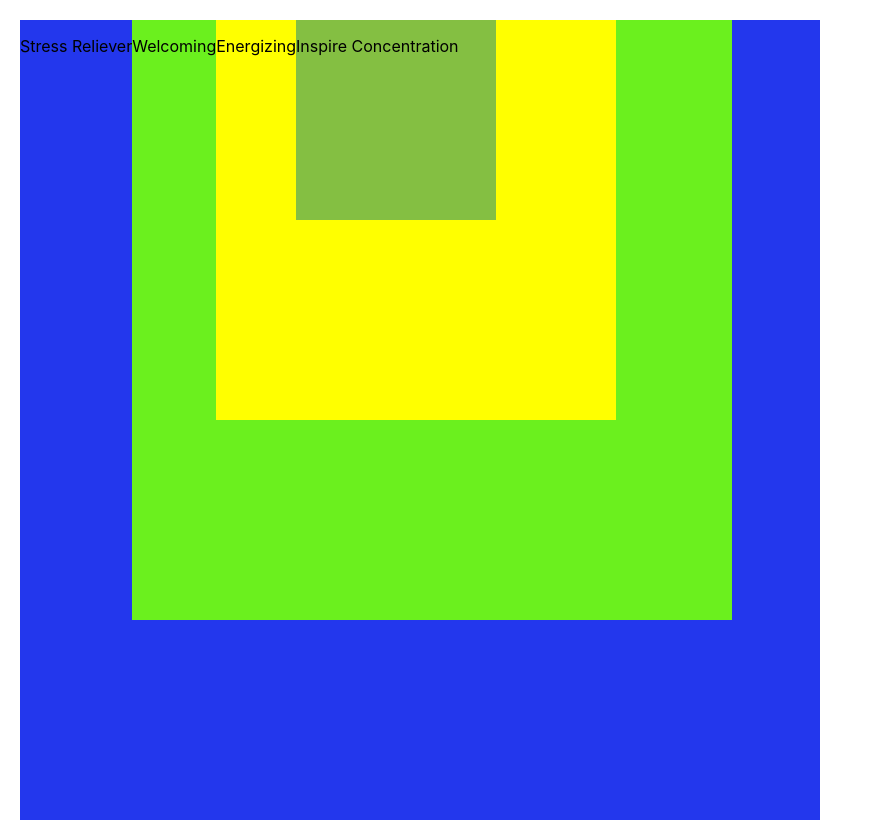
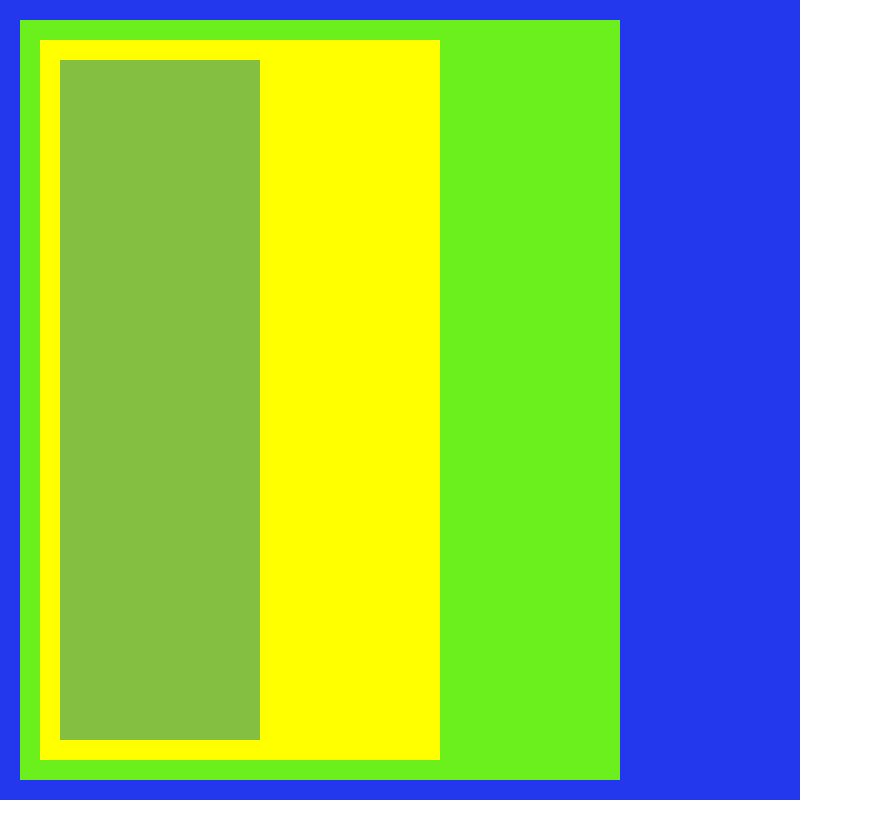
Before and after one commit to Nyasha1998/dhandler, a React (Create React App) app: page / in a window 1280 px wide. Shown: the whole page, without its empty margins (0-883 px from the left). Built offline with nearby package versions, Linux system fonts and the light colour scheme.

Commit message:
third commit

```diff
--- a/src/App.css
+++ b/src/App.css
@@ -1,3 +1,7 @@
-.App {
-  text-align: center;
+* , *:after {
+  box-sizing: border-box;
+  padding: 0;
+  margin: 0;
+  scroll-behavior: smooth;
+
 }
--- a/src/App.js
+++ b/src/App.js
@@ -1,11 +1,12 @@
 import './App.css';
-import Landingpage from './pages/Landingpage';
+import LandingPage from './pages/LandingPage';
 
 function App() {
   return (
-    <>
-    <Landingpage />
-    </>
+
+    <div>
+    <LandingPage />
+    </div>
 
   );
 }
--- a/src/pages/Landingpage.js
+++ b/src/pages/Landingpage.js
@@ -1,19 +1,37 @@
 import React from 'react'
-import styled, { keyframes } from 'styled-components'
+import TextTransition, { presets } from "react-text-transition"
 
-const Landingpage = () => {
+import {
+  Container,
+  Blue,
+  Orange,
+  Yellow,
+  Green
+} from './LandingPageStyle.js'
+
+const TEXTS = [
+  "University students are mostly affected by depression",
+  "This is a major effect on their academic excellence",
+  "Whilst depression affects student’s performance",
+  "It also claims lives of the students as it causes suicidal thoughts among them",
+  "It is unlikely that this area of mental health is under-resourced",
+  "And the treatment cannot be afforded and accessed by everyone",
+  "But don't worry we are here to help you, just click on the registration link below."
+]
+
+const LandingPage = () => {
 
 
   return (
     <Container>
       <Blue>
-        <p>Stress Reliever</p>
+
       <Orange>
-        <p>Welcoming</p>
+
         <Yellow>
-          <p>Energizing</p>
+
           <Green>
-            <p>Inspire Concentration</p>
+
           </Green>
         </Yellow>
       </Orange>
@@ -22,53 +40,4 @@ const Landingpage = () => {
   )
 }
 
-export default Landingpage
-
-const example = keyframes`
-  from {background-color: blue;}
-  to {background-color: yellow;}
-`
-const Container = styled.div`
-  display: flex;
-  width: 100%;
-  height: 100%;
-  position: absolute;
-  margin: 20px 20px 20px 20px;
-`
-
-const Blue = styled.div`
-  display: flex;
-  width: 100vh;
-  height: 100vh;
-  background-color: #2337ED;
-  animation-name: ${example};
-  animation-duration: 3s;
-`
-
-const Orange = styled.div`
-  display: flex;
-  position: relative;
-  width: 75vh;
-  height: 75vh;
-  background-color: #6BF01E;
-  animation-name: ${example};
-  animation-duration: 3s;
-`
-const Yellow = styled.div`
-  display: flex;
-  position: relative;
-  width: 50vh;
-  height: 50vh;
-  background-color: yellow;
-  animation-name: ${example};
-  animation-duration: 3s;
-`
-const Green = styled.div`
-  display: flex;
-  position: relative;
-  width: 25vh;
-  height: 25vh;
-  background-color: #84BF42;
-  animation-name: ${example};
-  animation-duration: 3s;
-`
+export default LandingPage
--- a/src/pages/LandingpageStyle.js
+++ b/src/pages/LandingpageStyle.js
@@ -5,11 +5,10 @@ export const example = keyframes`
   to {background-color: yellow;}
 `
 export const Container = styled.div`
-  display: flex;
-  width: 100%;
-  height: 100%;
+
   position: absolute;
-  margin: 20px 20px 20px 20px;
+  box-sizing: border-box;
+
 `
 
 export const Blue = styled.div`
@@ -17,7 +16,7 @@ export const Blue = styled.div`
   width: 100vh;
   height: 100vh;
   background-color: #2337ED;
-  animation-name: example;
+  animation-name: ${example};
   animation-duration: 3s;
 `
 
@@ -25,26 +24,29 @@ export const Orange = styled.div`
   display: flex;
   position: relative;
   width: 75vh;
-  height: 75vh;
+
+  margin: 20px 20px 20px 20px;
   background-color: #6BF01E;
-  animation-name: example;
+  animation-name: ${example};
   animation-duration: 3s;
 `
 export const Yellow = styled.div`
   display: flex;
   position: relative;
   width: 50vh;
-  height: 50vh;
+
+  margin: 20px 20px 20px 20px;
   background-color: yellow;
-  animation-name: example;
+  animation-name: ${example};
   animation-duration: 3s;
 `
 export const Green = styled.div`
   display: flex;
   position: relative;
   width: 25vh;
-  height: 25vh;
+
+  margin: 20px 20px 20px 20px;
   background-color: #84BF42;
-  animation-name: example;
+  animation-name: ${example};
   animation-duration: 3s;
 `
```
Also changed, not shown: src/Data/AffirmativeState.js (added, +21 -0 lines), src/Data/MonitoringData.js (added, +101 -0 lines), src/components/MonitoringTips/SingleTip/SingleTip.js (+9 -0 lines).
